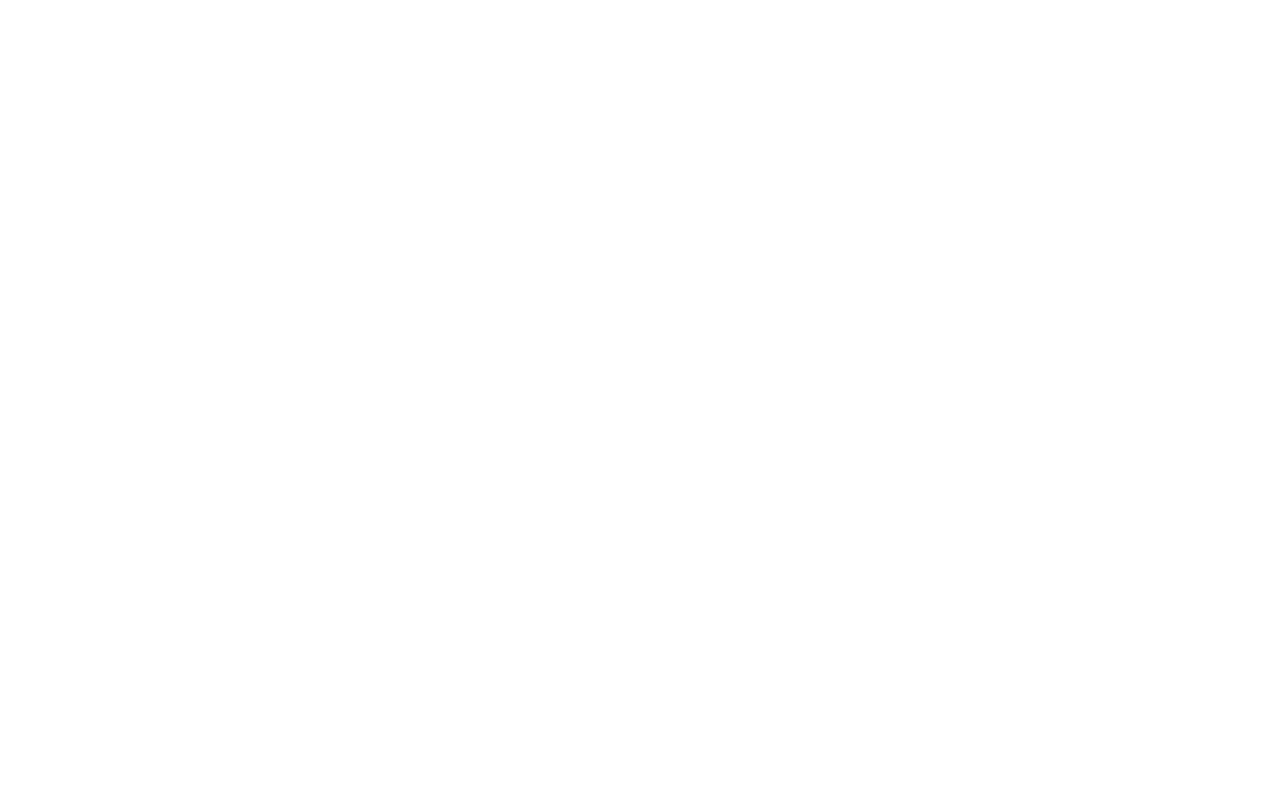
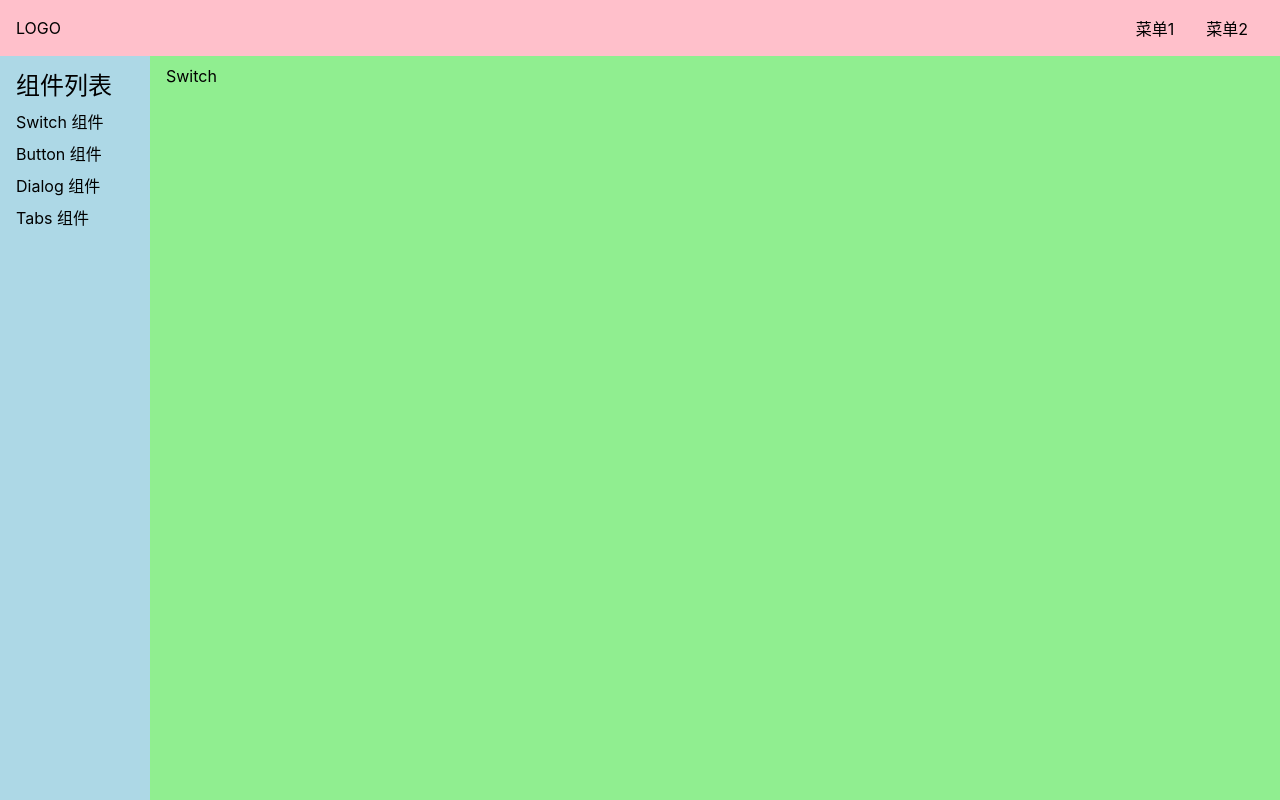
Before and after one commit to shanfeng606/vue3-ts, a Vue app: page /#/doc/switch in a window 1280 px wide. Before the commit this address had no page. Built offline with nearby package versions, Linux system fonts and the light colour scheme.

Commit message:
路由切换后关闭aside

```diff
--- a/src/App.vue
+++ b/src/App.vue
@@ -6,6 +6,7 @@
 
 <script lang='ts'>
 import { ref, provide } from 'vue';
+import { router } from './router';
 
 export default {
   name: "App",
@@ -13,6 +14,11 @@
     const width=document.documentElement.clientWidth
     const menuVisible=ref(width <= 500 ? false :true)
     provide('menuVisible',menuVisible)
+    router.afterEach(()=>{
+      if(width<=500){
+        menuVisible.value=false
+      }
+    })
   }
 };
 </script>
--- /dev/null
+++ b/src/components/SwitchDemo.vue
@@ -0,0 +1,5 @@
+<template>
+    <div>
+        Switch
+    </div>
+</template>
--- a/src/main.ts
+++ b/src/main.ts
@@ -1,21 +1,8 @@
 import { createApp } from 'vue'
 import App from './App.vue'
 import './index.scss'
-import {createWebHashHistory,createRouter} from 'vue-router'
-import Home from './views/Home.vue'
-import Doc from './views/Doc.vue'
+import { router } from './router'
 
-
-
-const history=createWebHashHistory()
-const router=createRouter({
-    history:history,
-    routes:[
-        {path:'/',component:Home},
-        {path:'/doc',component:Doc},
-
-    ]
-})
 
 const app=createApp(App)
 app.use(router)
--- /dev/null
+++ b/src/router.ts
@@ -0,0 +1,15 @@
+import {createWebHashHistory,createRouter} from 'vue-router'
+import Home from './views/Home.vue'
+import Doc from './views/Doc.vue'
+import SwitchDemo from './components/SwitchDemo.vue'
+
+const history=createWebHashHistory()
+export const router=createRouter({
+    history:history,
+    routes:[
+        {path:'/',component:Home},
+        {path:'/doc',component:Doc,children:[
+            {path:'switch',component:SwitchDemo}
+        ]}
+    ]
+})
```
